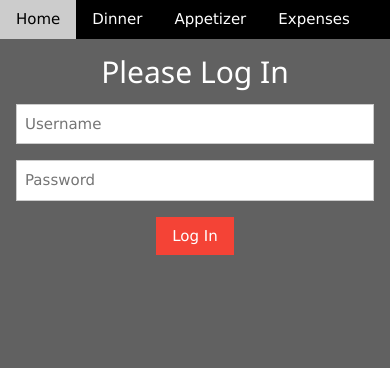
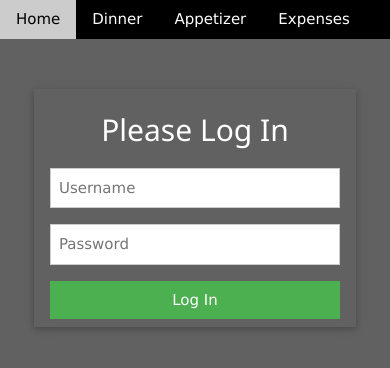
Before and after one commit to beirouz/party-sign-up, a Flask app: page / in a window 390 px wide. Shown: the top 368 px of the page. Run offline with Flask 3, Linux system fonts and the light colour scheme.

Commit message:
Addjusted for small screen

```diff
--- a/templates/appetizer.html
+++ b/templates/appetizer.html
@@ -37,9 +37,9 @@
   </form>
 
   <!-- Appetizer List -->
-  <div class="w3-container w3-padding">
+  <div class="w3-container w3-padding w3-white w3-margin-top w3-responsive">
     <h3>Appetizer List</h3>
-    <table class="w3-table w3-bordered">
+    <table class="w3-table w3-bordered w3-striped">
       <thead>
         <tr>
           <th>Username</th>
--- a/templates/dinner.html
+++ b/templates/dinner.html
@@ -54,8 +54,9 @@
     {% endif %}
 
     <!-- Orders Table Section -->
+	<div class="w3-container w3-padding w3-white w3-margin-top w3-responsive">
 		<h3>All Orders</h3>
-    <table class="w3-table w3-bordered">
+		<table class="w3-table w3-bordered w3-striped">
 		  <thead>
 			<tr>
 			  <th>Username</th>
@@ -76,5 +77,6 @@
 		  </tbody>
 		</table>
 	</div>
+  </div>
 </body>
 </html>
--- a/templates/expenses.html
+++ b/templates/expenses.html
@@ -69,7 +69,7 @@
         <form method="POST" action="/expenses">
           <input type="hidden" name="add_expense">
           <input type="text" name="item_name" class="w3-input w3-border w3-margin-top" placeholder="Enter item name" required>
-          <input type="number" name="amount" step="0.01" class="w3-input w3-border w3-margin-top" placeholder="Enter item amount" required>
+          <input type="number" name="amount" step="1" class="w3-input w3-border w3-margin-top" placeholder="Enter item amount" required>
           <button type="submit" class="w3-button w3-green w3-margin-top">Add Expense</button>
         </form>
       </div>
--- a/templates/home.html
+++ b/templates/home.html
@@ -52,15 +52,22 @@
     </div>
 
   {% else %}
+	<div class="w3-card w3-padding"
+		 style="max-width: 400px; width: 90%; margin: 50px auto 0; text-align: center;">
 		<h2>Please Log In</h2>
 		<form method="POST" action="/">
-      <input type="text" name="username" placeholder="Username" class="w3-input w3-border" required>
-      <input type="password" name="password" placeholder="Password" class="w3-input w3-border w3-margin-top" required>
-      <button type="submit" class="w3-button w3-red w3-margin-top">Log In</button>
+		  <input type="text" name="username" placeholder="Username"
+				 class="w3-input w3-border w3-margin-top" required>
+		  <input type="password" name="password" placeholder="Password"
+				 class="w3-input w3-border w3-margin-top" required>
+		  <button type="submit" class="w3-button w3-green w3-margin-top w3-block">Log In</button>
 		</form>
 		{% if error %}
 		  <p class="w3-text-red">{{ error }}</p>
 		{% endif %}
+	</div>
+
+
   {% endif %}
 </div>
 
```
Lines whose indentation alone changed are shown as unchanged.
